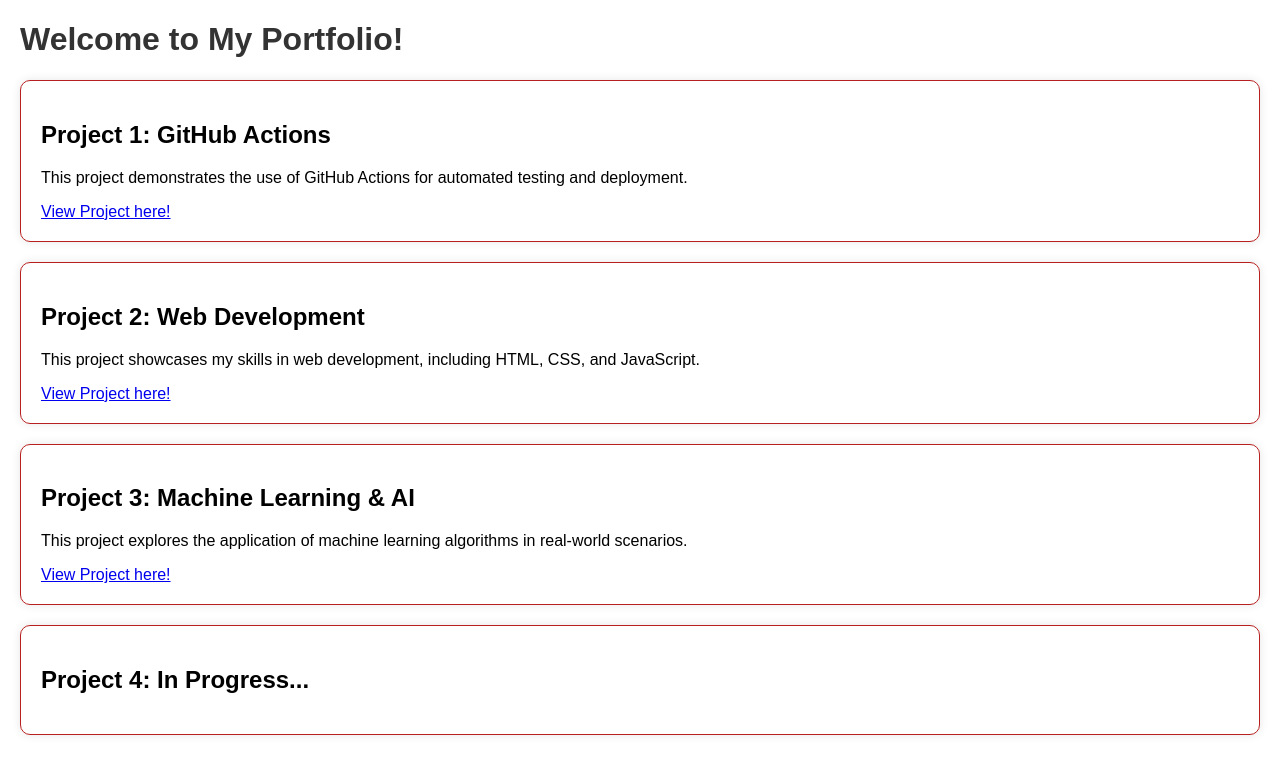
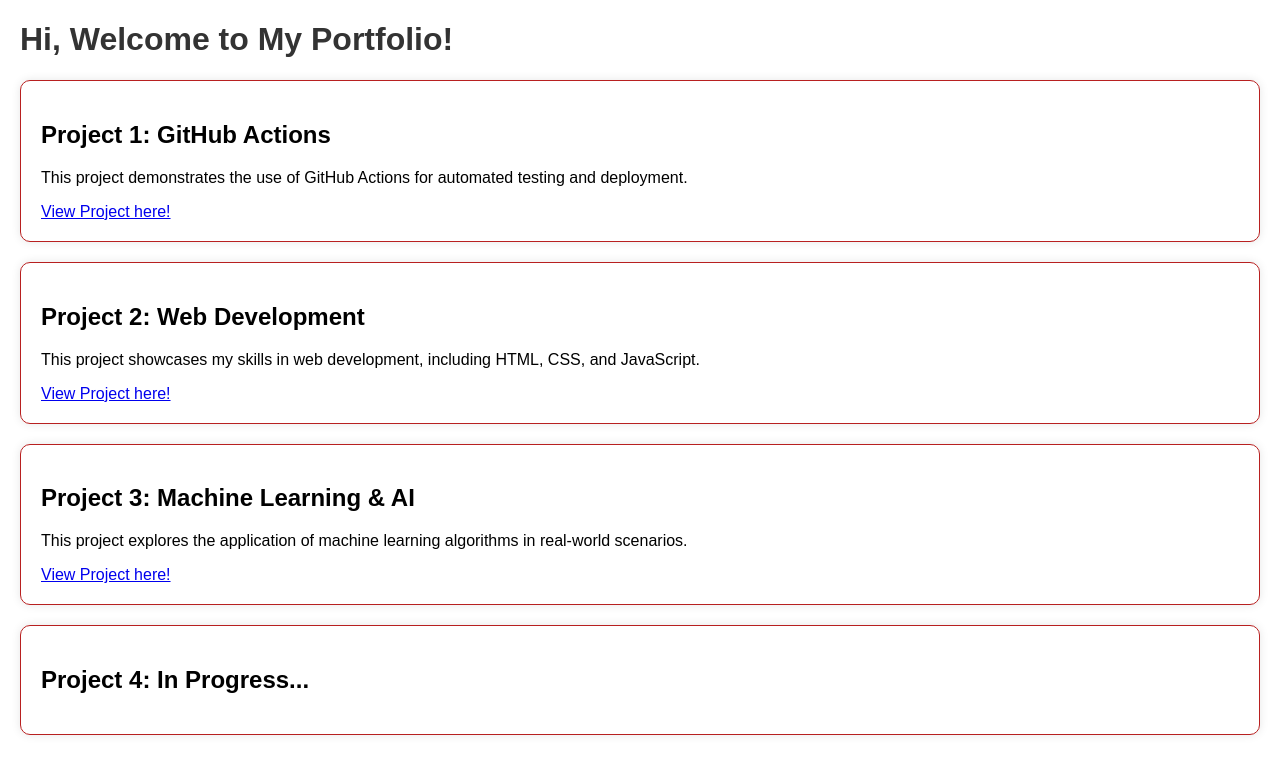
Before and after one commit to saketh-22/gh-deployment-workflow, a plain HTML site: page index.html in a window 1280 px wide. Drawn offline with Linux system fonts and the light colour scheme.

Commit message:
Update index.html

```diff
--- a/index.html
+++ b/index.html
@@ -7,7 +7,7 @@
     <link rel="stylesheet" href="style.css">
 </head>
 <body>
-    <h1>Welcome to My Portfolio!</h1>
+    <h1>Hi, Welcome to My Portfolio!</h1>
     <section class="project">
         <h2>Project 1: GitHub Actions</h2>
         <p>This project demonstrates the use of GitHub Actions for automated testing and deployment.</p>
```
